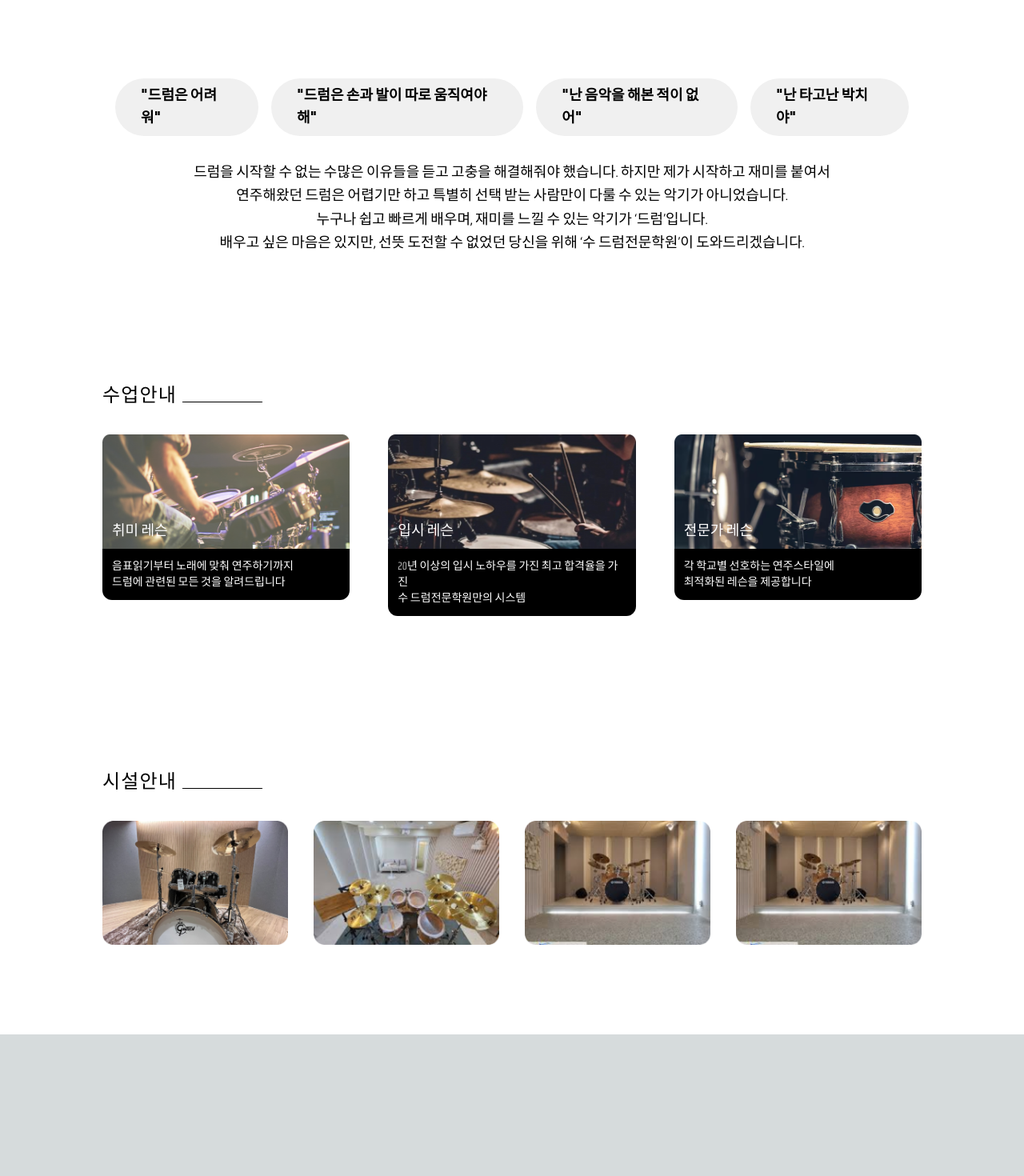
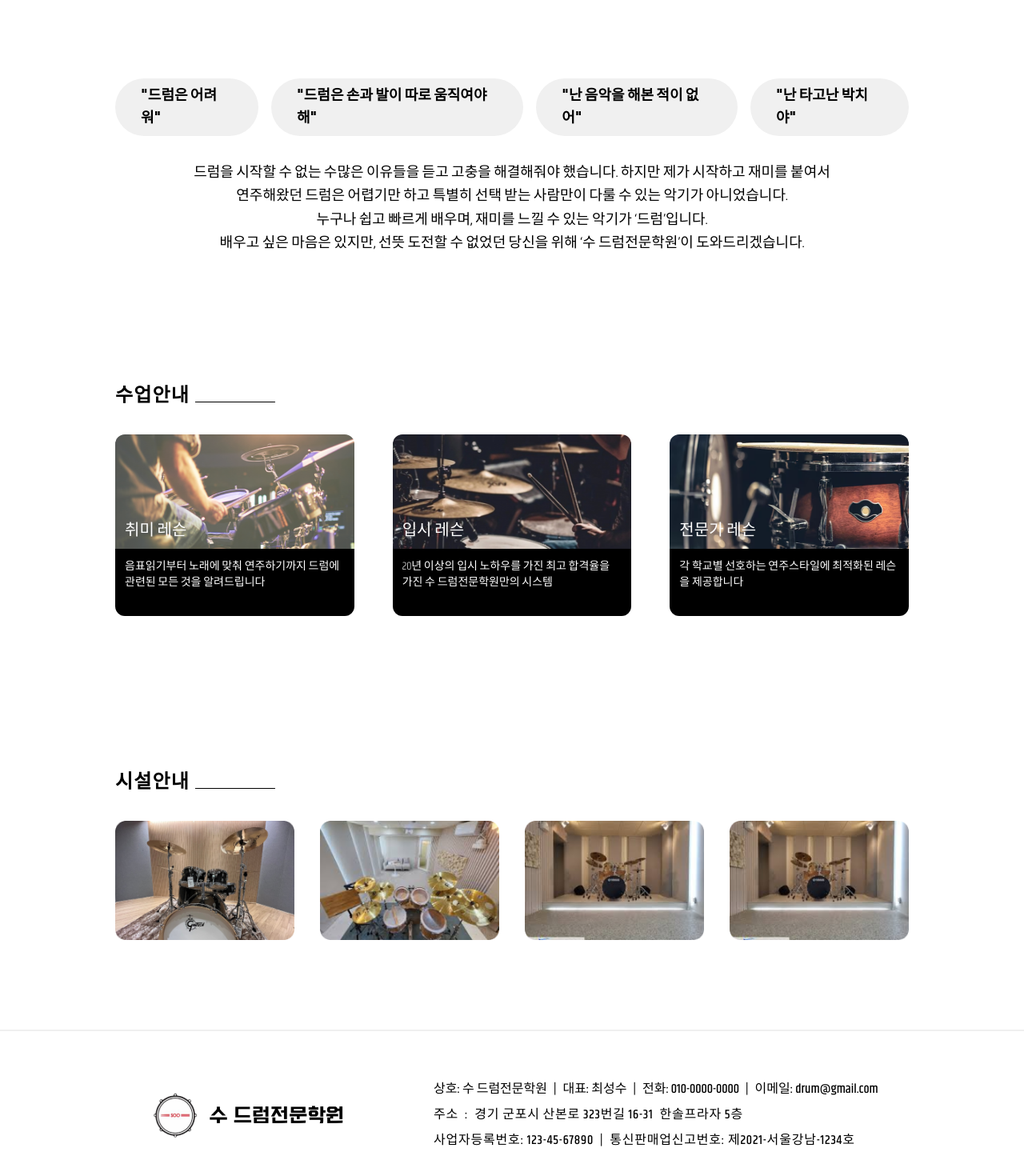
Before and after one commit to artinfokorea/soo-s-drum-village, a Next.js app: page / in a window 1280 px wide. Shown: the part 762-2232 px from the top of the page at 80% size. Before the commit the page ends 2055 px from the top, so only its background shows below. Built offline with nearby package versions, Linux system fonts and the light colour scheme.

Commit message:
Upt. footer add

```diff
--- a/app/globals.css
+++ b/app/globals.css
@@ -31,3 +31,13 @@ body {
     text-wrap: balance;
   }
 }
+
+/* ( 크롬, 사파리, 오페라, 엣지 ) 동작 */
+.scrollbar-hide:-webkit-scrollbar {
+  display: none;
+}
+
+.scrollbar-hide {
+  -ms-overflow-style: none; /* 인터넷 익스플로러 */
+  scrollbar-width: none; /* 파이어폭스 */
+}
--- a/app/layout.tsx
+++ b/app/layout.tsx
@@ -2,6 +2,7 @@ import type { Metadata } from "next";
 import { Khand } from "next/font/google";
 import "./globals.css";
 import Header from "@/components/layouts/Header";
+import Footer from "@/components/layouts/Footer";
 
 const khand = Khand({
   subsets: ["latin"],
@@ -21,9 +22,13 @@ export default function RootLayout({
 }>) {
   return (
     <html lang="en">
-      <body className={`${khand.className} touch-manipulation  text-black`}>
+      <body
+        className={`${khand.className} touch-manipulation  text-black `}
+        style={{ backgroundColor: "#ffffff" }}
+      >
         <Header />
         {children}
+        <Footer />
       </body>
     </html>
   );
--- /dev/null
+++ b/components/layouts/Footer.tsx
@@ -0,0 +1,68 @@
+"use client";
+
+import Image from "next/image";
+import React from "react";
+
+const Footer = () => {
+  return (
+    <footer className="bg-white border-whitesmoke border-t-2 md:py-[60px] py-8 px-4">
+      <div className="max-w-screen-lg mx-auto flex flex-col md:flex-row  md:gap-24 md:items-center">
+        <div className="relative  h-[46px] md:h-[90px] md:ml-12 mb-8 md:mb-0 w-[140px] md:w-[270px]">
+          <Image
+            src="/logo_with_title.png"
+            alt="Soo Logo"
+            fill
+            sizes="(max-width: 768px) 220px 60px, 271px, 89px"
+            priority
+          />
+        </div>
+        <div className="font-medium flex flex-col gap-2">
+          <div className="flex gap-2 flex-col md:flex-row">
+            <div>
+              <span className="font-bold md:font-medium">상호</span>
+              <span>: 수 드럼전문학원</span>
+            </div>
+            <span className="hidden md:inline">|</span>
+            <div>
+              <span className="font-bold md:font-medium">대표</span>
+              <span>: 최성수</span>
+            </div>
+            <span className="hidden md:inline">|</span>
+            <div>
+              <span className="font-bold md:font-medium">전화</span>
+              <span>: 010-0000-0000</span>
+            </div>
+
+            <span className="hidden md:inline">|</span>
+            <div>
+              <span className="font-bold md:font-medium">이메일</span>
+              <span>: drum@gmail.com</span>
+            </div>
+          </div>
+          <div className="tracking-wider flex flex-col md:flex-row gap-2">
+            <span className="font-bold md:font-medium">주소</span>
+            <span className="hidden md:inline">:</span>
+            <span> 경기 군포시 산본로 323번길 16-31 </span>
+            <span>한솔프라자 5층</span>
+          </div>
+          <div className="flex gap-2 flex-col md:flex-row tracking-wider">
+            <div>
+              <span className="font-bold md:font-medium">사업자등록번호</span>
+              <span>: 123-45-67890</span>
+            </div>
+            <span className="hidden md:inline">|</span>
+            <div>
+              <span className="font-bold md:font-medium">
+                통신판매업신고번호
+              </span>
+              <span>: 제2021-서울강남-1234호</span>
+            </div>
+            <span></span>
+          </div>
+        </div>
+      </div>
+    </footer>
+  );
+};
+
+export default Footer;
--- a/components/layouts/Header.tsx
+++ b/components/layouts/Header.tsx
@@ -19,8 +19,8 @@ const MenuItem = ({ href, label }: MenuItemProps) => {
 
 const Header = () => {
   return (
-    <header className="sticky left-0 top-0 z-50 bg-white px-4">
-      <div className=" max-w-screen-lg mx-auto flex justify-between">
+    <header className="sticky left-0 top-0 z-50 h-[62px] md:h-[90px] py-2 bg-white md:py-0 ">
+      <div className=" max-w-screen-lg mx-auto flex justify-between px-4">
         <div className="relative aspect-[3/1] h-[46px] md:h-[90px]">
           <Image
             src="/logo_with_title.png"
@@ -30,11 +30,11 @@ const Header = () => {
             priority
           />
         </div>
-        <div className="hidden md:flex items-center gap-8">
+        <nav className="hidden md:flex items-center gap-8">
           <MenuItem href="/about" label="소개" />
           <MenuItem href="/services" label="상담게시판" />
           <MenuItem href="/location" label="오시는길" />
-        </div>
+        </nav>
       </div>
     </header>
   );
--- a/components/main/ConsultationInfo.tsx
+++ b/components/main/ConsultationInfo.tsx
@@ -5,15 +5,17 @@ import React from "react";
 
 const ConsultationInfo = () => {
   return (
-    <section className=" bg-whitesmoke h-[425px] py-[72px]">
-      <div className="max-w-screen-md mx-auto flex justify-between items-center">
-        <div className="flex flex-col gap-8">
-          <h2 className="text-4xl font-semibold">드럼에 관한 모든것</h2>
-          <h4 className="text-lg leading-relaxed">
+    <section className=" bg-whitesmoke h-[230px] md:h-[425px] py-8 md:py-[72px]">
+      <div className="max-w-screen-md mx-auto flex md:justify-between items-center">
+        <div className="flex flex-1 flex-col gap-4 md:gap-8 px-8">
+          <h2 className="text-2xl md:text-4xl font-semibold">
+            드럼에 관한 모든것
+          </h2>
+          <h4 className="text-base md:text-lg leading-relaxed">
             재미와 실력을 동시에 잡을수 있는 <br /> 수 드럼전문학원
           </h4>
-          <div>
-            <button className="bg-black text-white text-lg font-semibold py-[10px] px-7 rounded-full">
+          <div className="flex justify-end md:justify-start">
+            <button className="bg-black text-white text-base md:text-lg font-semibold py-[10px] px-7 rounded-full">
               무료 상담받기
             </button>
           </div>
--- a/components/main/FacilityCard.tsx
+++ b/components/main/FacilityCard.tsx
@@ -7,14 +7,14 @@ interface FacilityCardProps {
 
 const FacilityCard = ({ src }: FacilityCardProps) => {
   return (
-    <div className="flex-1 aspect-[3/2] relative">
+    <button className="w-40 flex-shrink-0 sm:flex-1 aspect-[3/2] relative">
       <Image
         src={src}
         alt="facility_image"
         fill
         sizes="(max-width: 768px) 100px 180px, (max-width: 1200px) 200px, 200px"
       />
-    </div>
+    </button>
   );
 };
 
--- a/components/main/FacilityInfo.tsx
+++ b/components/main/FacilityInfo.tsx
@@ -3,12 +3,12 @@ import FacilityCard from "./FacilityCard";
 
 const FacilityInfo = () => {
   return (
-    <section className="max-w-screen-lg mx-auto py-20">
+    <section className="max-w-screen-lg mx-auto py-6 md:py-20 px-4">
       <div className="flex relative">
-        <h3 className="text-2xl font-medium tracking-wider">시설안내</h3>
-        <div className="border-black border-b w-[100px] absolute bottom-2 left-[100px]" />
+        <h3 className="text-2xl font-bold tracking-wider">시설안내</h3>
+        <div className="border-black border-b w-16 md:w-[100px] absolute bottom-2 left-[100px]" />
       </div>
-      <div className="flex my-8 gap-4 md:gap-8">
+      <div className="flex my-8 gap-8 overflow-x-auto scrollbar-hide">
         <FacilityCard src="/img/facility_1.png" />
         <FacilityCard src="/img/facility_2.png" />
         <FacilityCard src="/img/facility_3.png" />
--- a/components/main/LearningMotivation.tsx
+++ b/components/main/LearningMotivation.tsx
@@ -5,9 +5,9 @@ import Image from "next/image";
 
 const MotivationTag = ({ label }: { label: string }) => {
   return (
-    <div className="bg-whitesmoke rounded-full py-2 px-8">
-      <span className="text-lg font-bold">{label}</span>
-    </div>
+    <span className="text-base md:text-lg font-bold bg-whitesmoke rounded-full py-2 px-8">
+      {label}
+    </span>
   );
 };
 
@@ -17,7 +17,7 @@ const LearningMotivation = () => {
       <div className="relative aspect-[3/1] h-[88px] md:h-[185px] mx-auto mb-20">
         <Image src="/logo_with_title.png" alt="soo_logo" fill />
       </div>
-      <div className="flex gap-4 justify-center my-8">
+      <div className="flex flex-col items-center md:flex-row gap-4 justify-center my-8">
         <MotivationTag label={`"드럼은 어려워"`} />
         <MotivationTag label={`"드럼은 손과 발이 따로 움직여야해"`} />
         <MotivationTag label={`"난 음악을 해본 적이 없어"`} />
--- a/components/main/LessonCard.tsx
+++ b/components/main/LessonCard.tsx
@@ -9,19 +9,24 @@ interface LessonCardProps {
 
 const LessonCard = ({ title, desc, src }: LessonCardProps) => {
   return (
-    <div className="flex-1">
-      <div className="relative h-[143px]">
+    <div className="w-40 sm:flex-1 flex-shrink-0">
+      <div className="relative h-[130px] md:h-[143px]">
         <Image
           src={src}
           alt="lesson_image"
           fill
           sizes="(max-width: 768px) 100px 180px, (max-width: 1200px) 200px, 200px"
+          className="rounded-t-xl"
         />
-        <span className="absolute bottom-2 left-3 text-white text-lg">
+        <span className="absolute bottom-10 md:bottom-2 left-3 text-white text-xl">
           {title}
         </span>
+        <div className="md:hidden absolute top-24 left-0 text-white font-light px-3 break-keep text-sm">
+          {desc}
+        </div>
       </div>
-      <div className="p-3 bg-black text-white rounded-b-xl sm:text-xs lg:text-sm font-light whitespace-pre-wrap">
+      <div className="bg-black h-[70px] rounded-b-xl md:hidden" />
+      <div className="hidden min-h-[84px] md:block p-3 bg-black text-white rounded-b-xl text-sm font-light whitespace-pre-wrap">
         {desc}
       </div>
     </div>
--- a/components/main/LessonInfo.tsx
+++ b/components/main/LessonInfo.tsx
@@ -3,26 +3,26 @@ import LessonCard from "./LessonCard";
 
 const LessonInfo = () => {
   return (
-    <section className="max-w-screen-lg mx-auto py-20">
+    <section className="max-w-screen-lg mx-auto py-6 md:py-20 px-4">
       <div className="flex relative">
-        <h3 className="text-2xl font-medium tracking-wider">수업안내</h3>
-        <div className="border-black border-b w-[100px] absolute bottom-2 left-[100px]" />
+        <h3 className="text-2xl font-bold tracking-wider">수업안내</h3>
+        <div className="border-black border-b w-16 md:w-[100px] absolute bottom-2 left-[100px]" />
       </div>
-      <div className="flex my-8 gap-12">
+      <div className="flex my-8 gap-8 md:gap-12 overflow-x-auto scrollbar-hide">
         <LessonCard
           title="취미 레슨"
           src="/img/lesson_hobby.png"
-          desc={`음표읽기부터 노래에 맞춰 연주하기까지\n드럼에 관련된 모든 것을 알려드립니다`}
+          desc={`음표읽기부터 노래에 맞춰 연주하기까지 드럼에 관련된 모든 것을 알려드립니다`}
         />
         <LessonCard
           title="입시 레슨"
           src="/img/lesson_college.png"
-          desc={`20년 이상의 입시 노하우를 가진 최고 합격율을 가진\n수 드럼전문학원만의 시스템`}
+          desc={`20년 이상의 입시 노하우를 가진 최고 합격율을 가진 수 드럼전문학원만의 시스템`}
         />
         <LessonCard
           title="전문가 레슨"
           src="/img/lesson_expert.png"
-          desc={`각 학교별 선호하는 연주스타일에\n최적화된 레슨을 제공합니다`}
+          desc={`각 학교별 선호하는 연주스타일에 최적화된 레슨을 제공합니다`}
         />
       </div>
     </section>
--- a/next.config.mjs
+++ b/next.config.mjs
@@ -1,4 +1,9 @@
 /** @type {import('next').NextConfig} */
-const nextConfig = {};
+const nextConfig = {
+  images: {
+    formats: ["image/webp"],
+    minimumCacheTTL: 60,
+  },
+};
 
 export default nextConfig;
```
